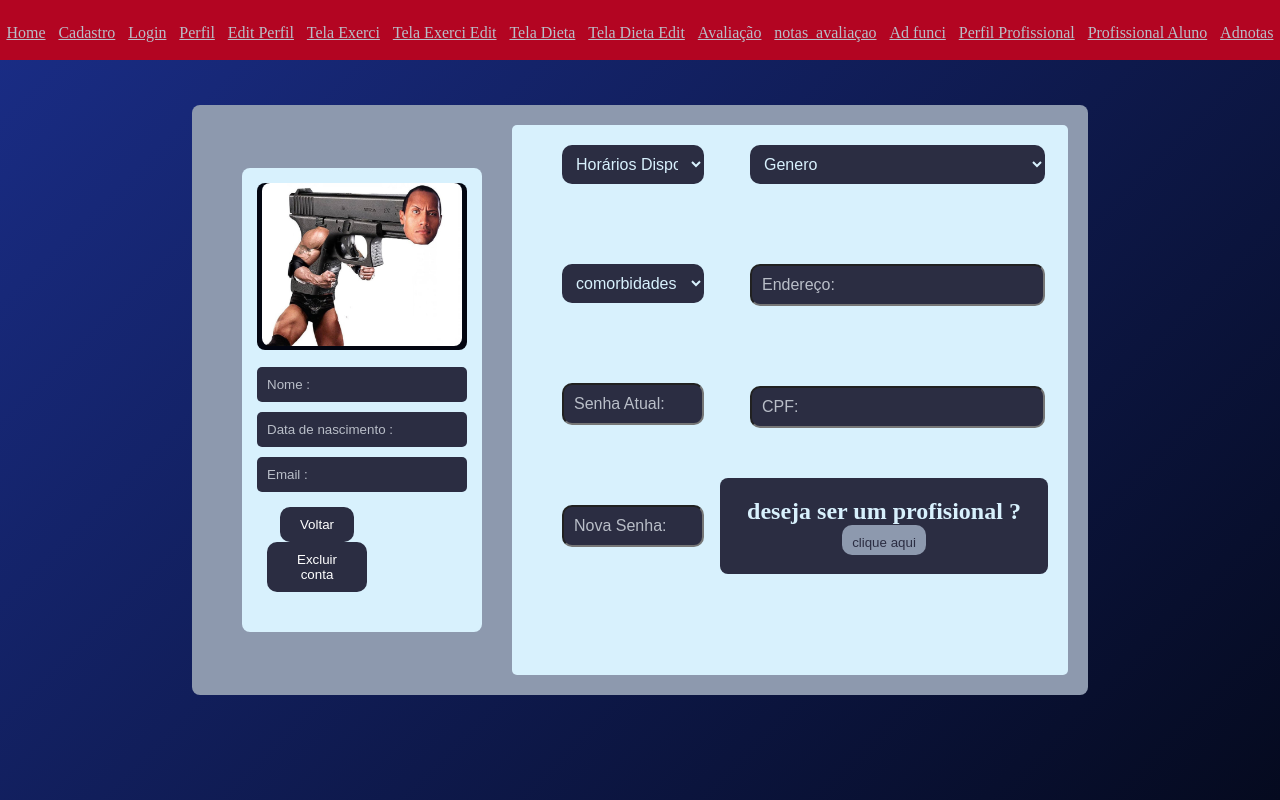
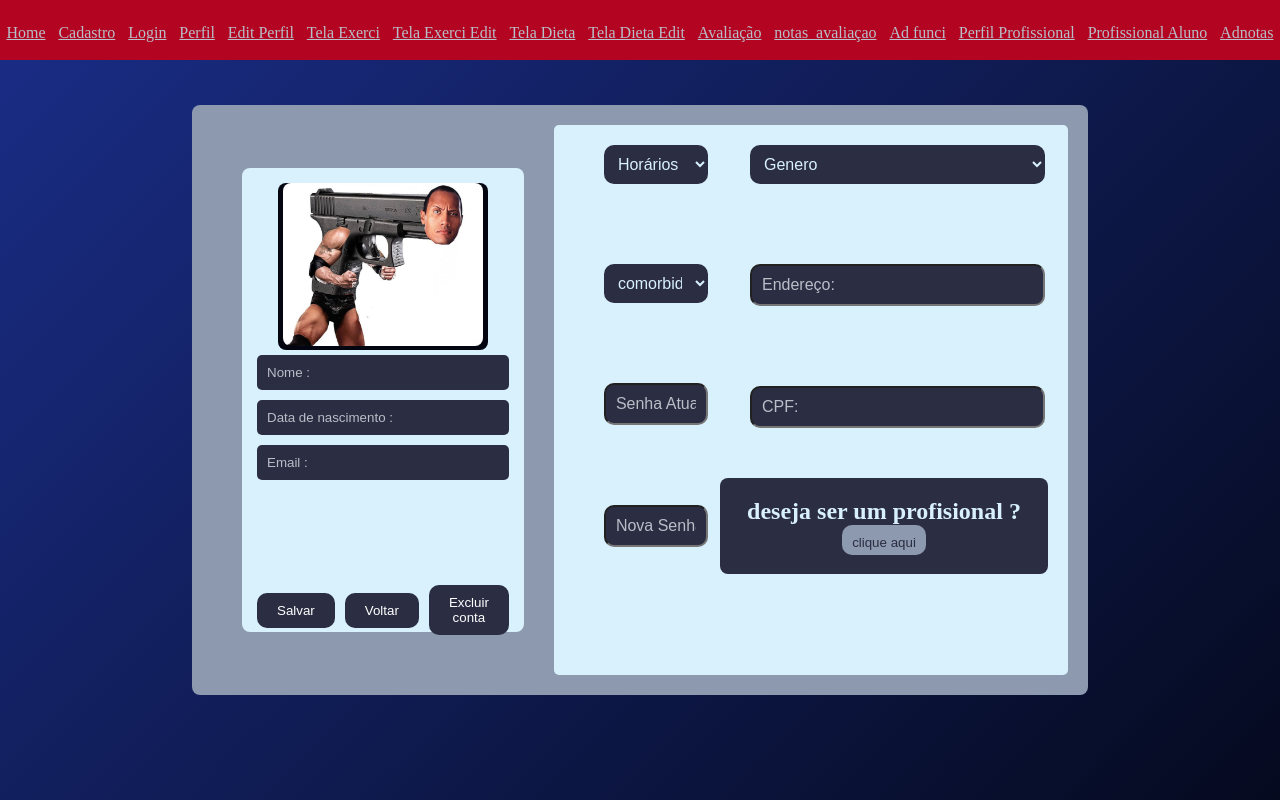
Before and after one commit to GuilhermeZamboni32/Rep-S.A, a React (Vite) app in the folder VidaFit/: page /editperfil in a window 1280 px wide. Built offline with nearby package versions, Linux system fonts and the light colour scheme.

Commit message:
alterações no edit perfil

```diff
--- a/VidaFit/src/pages/EditPerfil.css
+++ b/VidaFit/src/pages/EditPerfil.css
@@ -208,6 +208,29 @@
     color: var(--BrancoCC2);
 }
 
+.botoes-edit{
+  margin-top: 50px;
+  display: flex;
+  flex-direction: row;
+  justify-content: center;
+  align-items: center;
+  gap: 10px;
+}
+
+.Salvar{
+  padding: 10px 20px;
+  border-radius: 10px;
+  border: none;
+  background-color:var(--AzulP2);
+  color: var(--BrancoCC2);
+  cursor: pointer;
+}
+
+.Salvar:hover{
+  color: var(--BrancoCC2);
+  background-color: green;
+}
+
 .Voltar{
   padding: 10px 20px;
   border-radius: 10px;
@@ -232,7 +255,7 @@
 
 .Excluir:hover{
   color: var(--BrancoCC2);
-  background-color: var(--AzulCC1);
+  background-color: var(--VermelhoC2);
 }
 
 .texte-ed{
@@ -240,3 +263,8 @@
   width: 1px;
 
 }
+
+.imagemfeliz{
+  width: 1000px;
+  height: 1000px;
+}
--- a/VidaFit/src/pages/EditPerfil.jsx
+++ b/VidaFit/src/pages/EditPerfil.jsx
@@ -37,6 +37,10 @@
         last_name: form.last_name,
         image: form.image,
         gender_user: form.gender_user,
+        horario_disponivel: form.horario_disponivel,
+        comorbidades: form.comorbidades,
+        endereco: form.endereco,
+        cpf: form.cpf,
         problems_user: form.problems_user,
         professional_confirm: form.professional_confirm,
       });
@@ -54,6 +58,12 @@
       console.error('Error deleting account:', error);
     }
   }
+
+
+
+
+
+
 
   function voltar(){
 
@@ -103,21 +113,31 @@
                 onChange={(e) => setUserData({ ...UserData, email_user: e.target.value })}
             />
 
-              <div className='topo-di'>
+
+            <div className="espaco"></div>
+
+            </div>
+
+              <div className='botoes-edit'>
+
+              <button className="Salvar" onClick={() => submitEditProfile(userData)}>
+                Salvar
+              </button>
 
               <button className='Voltar' onClick={voltar}>
                 <p className='texto-ed'>Voltar</p>
                 </button>
 
-                <button className='Excluir' onClick={deleteAccount}>
+
+                <button className='Excluir'onClick={() => {
+                  const confirmDelete = window.confirm('Deseja mesmo excluir a sua conta ?');
+                  if (confirmDelete) {
+                    deleteAccount();
+                  }
+                }}>
                 <p className='texto-ed'>Excluir conta</p>
                 </button>
             </div>
-
-            <div className="espaco"></div>
-
-            </div>
-
 
 
             </div>
@@ -160,7 +180,7 @@
             <button className="butoon-click-1" onClick={() => setOpenModal(true)}>clique aqui</button>
             </div>
             <Modal isOpen={openModal} setModalOpen={() => setOpenModal(!openModal)}>
-        Conteúdo do modal
+        <img  className='imagemfeliz' src="carafeliz.webp" alt="" />
       </Modal>
 
           </div>
```
Also changed, not shown: VidaFit/public/carafeliz.webp (added).
